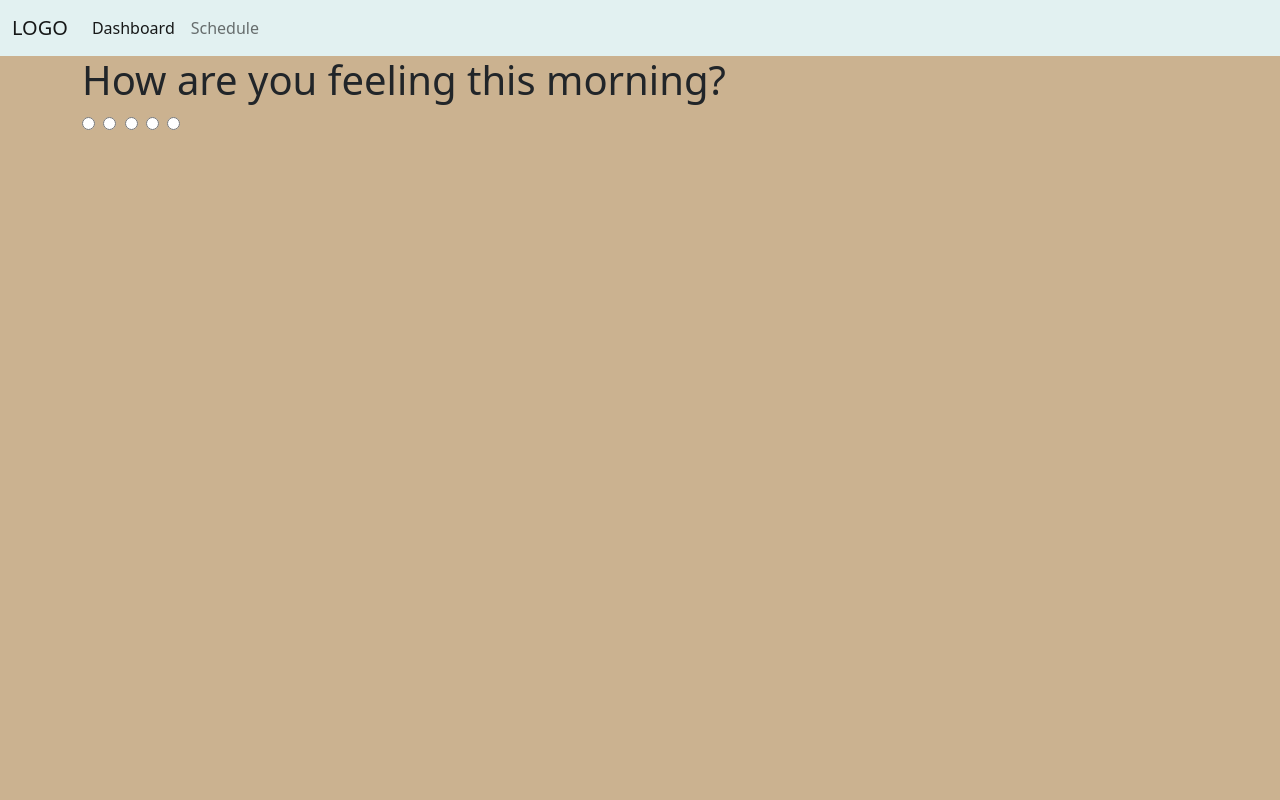
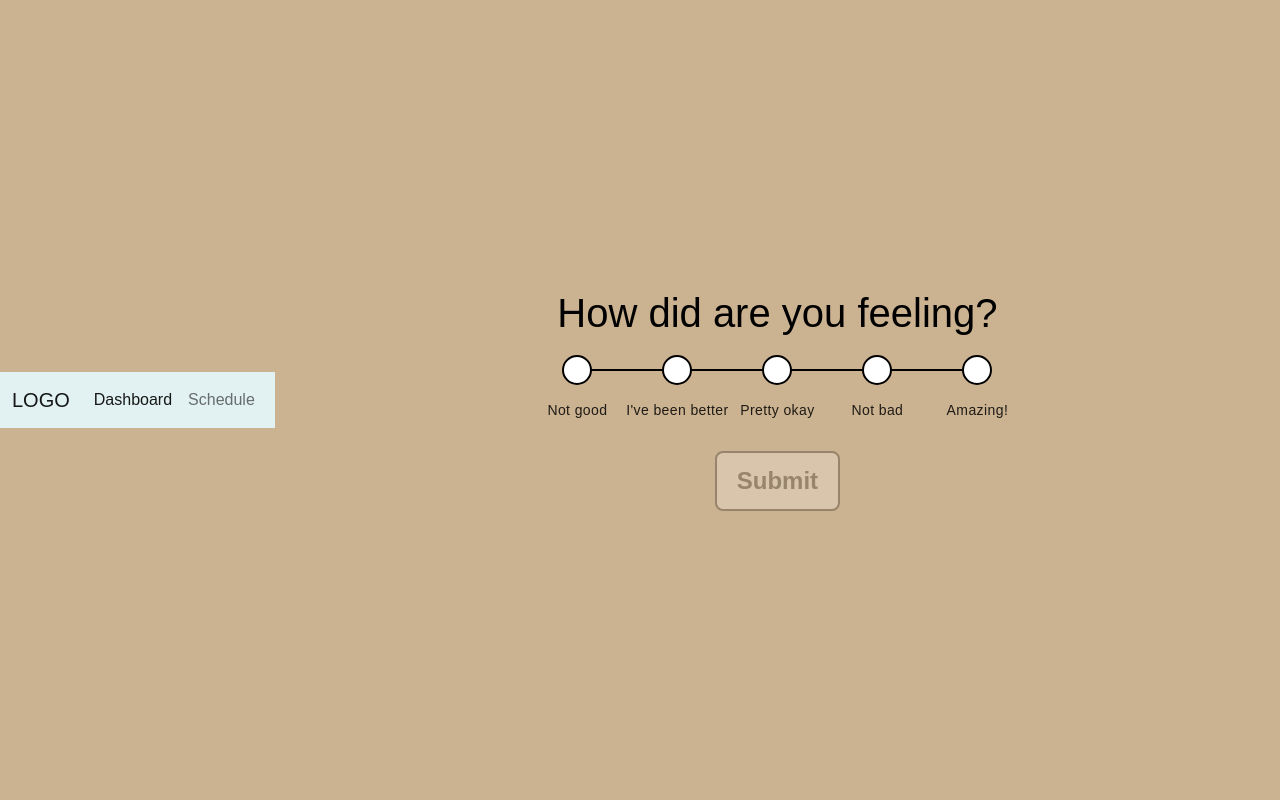
Before and after one commit to QuincyMillerDev/HackUCONN-2022, a Django app: page /question in a window 1280 px wide. Run offline with Django 4.2, Linux system fonts and the light colour scheme.

Commit message:
rough draft question bar

```diff
--- a/hay/haysite/static/css/style.css
+++ b/hay/haysite/static/css/style.css
@@ -4,3 +4,206 @@
 body {
     background: #CBB290;
 }
+html, body {
+    width: 100%;
+    height: 100%;
+    display: flex;
+    align-items: center;
+    justify-content: center;
+    font-family: 'Nunito', sans-serif;
+    color: #000;
+    user-select: none;
+}
+#form-wrapper {
+    width: 100%;
+    display: flex;
+    flex-direction: column;
+    align-items: center;
+}
+form {
+    width: 90%;
+    max-width: 500px;
+}
+form #form-title {
+    margin-top: 0;
+    font-weight: 400;
+    text-align: center;
+}
+form #debt-amount-slider {
+    display: flex;
+    flex-direction: row;
+    align-content: stretch;
+    position: relative;
+    width: 100%;
+    height: 50px;
+    user-select: none;
+}
+form #debt-amount-slider::before {
+    content: " ";
+    position: absolute;
+    height: 2px;
+    width: 100%;
+    width: calc(100% * (4 / 5));
+    top: 50%;
+    left: 50%;
+    transform: translate(-50%, -50%);
+    background: #000;
+}
+form #debt-amount-slider input, form #debt-amount-slider label {
+    box-sizing: border-box;
+    flex: 1;
+    user-select: none;
+    cursor: pointer;
+}
+form #debt-amount-slider label {
+    display: inline-block;
+    position: relative;
+    width: 20%;
+    height: 100%;
+    user-select: none;
+}
+form #debt-amount-slider label::before {
+    content: attr(data-debt-amount);
+    position: absolute;
+    left: 50%;
+    padding-top: 10px;
+    transform: translate(-50%, 45px);
+    font-size: 14px;
+    letter-spacing: 0.4px;
+    font-weight: 400;
+    white-space: nowrap;
+    opacity: 0.85;
+    transition: all 0.15s ease-in-out;
+}
+form #debt-amount-slider label::after {
+    content: " ";
+    position: absolute;
+    left: 50%;
+    top: 50%;
+    transform: translate(-50%, -50%);
+    width: 30px;
+    height: 30px;
+    border: 2px solid #000;
+    background: #fff;
+    border-radius: 50%;
+    pointer-events: none;
+    user-select: none;
+    z-index: 1;
+    cursor: pointer;
+    transition: all 0.15s ease-in-out;
+}
+form #debt-amount-slider label:hover::after {
+    transform: translate(-50%, -50%) scale(1.25);
+}
+form #debt-amount-slider input {
+    display: none;
+}
+form #debt-amount-slider input:checked + label::before {
+    font-weight: 800;
+    opacity: 1;
+}
+form #debt-amount-slider input:checked + label::after {
+    border-width: 4px;
+    transform: translate(-50%, -50%) scale(0.75);
+}
+form #debt-amount-slider input:checked ~ #debt-amount-pos {
+    opacity: 1;
+}
+form #debt-amount-slider input:checked:nth-child(1) ~ #debt-amount-pos {
+    left: 10%;
+}
+form #debt-amount-slider input:checked:nth-child(3) ~ #debt-amount-pos {
+    left: 30%;
+}
+form #debt-amount-slider input:checked:nth-child(5) ~ #debt-amount-pos {
+    left: 50%;
+}
+form #debt-amount-slider input:checked:nth-child(7) ~ #debt-amount-pos {
+    left: 70%;
+}
+form #debt-amount-slider input:checked:nth-child(9) ~ #debt-amount-pos {
+    left: 90%;
+}
+form #debt-amount-slider #debt-amount-pos {
+    display: block;
+    position: absolute;
+    top: 50%;
+    width: 12px;
+    height: 12px;
+    background: #000;
+    border-radius: 50%;
+    transition: all 0.15s ease-in-out;
+    transform: translate(-50%, -50%);
+    border: 2px solid #fff;
+    opacity: 0;
+    z-index: 2;
+}
+form:valid #debt-amount-slider input + label::before {
+    transform: translate(-50%, 45px) scale(0.9);
+    transition: all 0.15s linear;
+}
+form:valid #debt-amount-slider input:checked + label::before {
+    transform: translate(-50%, 45px) scale(1.1);
+    transition: all 0.15s linear;
+}
+form + button {
+    display: block;
+    position: relative;
+    margin: 56px auto 0;
+    padding: 10px 20px;
+    appearance: none;
+    transition: all 0.15s ease-in-out;
+    font-family: inherit;
+    font-size: 24px;
+    font-weight: 600;
+    background: #fff;
+    border: 2px solid #000;
+    border-radius: 8px;
+    outline: 0;
+    user-select: none;
+    cursor: pointer;
+}
+form + button:hover {
+    background: #000;
+    color: #fff;
+}
+form + button:hover:active {
+    transform: scale(0.9);
+}
+form + button:focus {
+    background: #4caf50;
+    border-color: #4caf50;
+    color: #fff;
+    pointer-events: none;
+}
+form + button:focus::before {
+    animation: spin 1s linear infinite;
+}
+form + button::before {
+    display: inline-block;
+    width: 0;
+    opacity: 0;
+    content: "\f3f4";
+    font-family: "Font Awesome 5 Pro";
+    font-weight: 900;
+    margin-right: 0;
+    transform: rotate(0deg);
+}
+form:invalid + button {
+    pointer-events: none;
+    opacity: 0.25;
+}
+@keyframes spin {
+    from {
+        transform: rotate(0deg);
+        width: 24px;
+        opacity: 1;
+        margin-right: 12px;
+   }
+    to {
+        transform: rotate(360deg);
+        width: 24px;
+        opacity: 1;
+        margin-right: 12px;
+   }
+}
--- a/hay/haysite/templates/hay/question.html
+++ b/hay/haysite/templates/hay/question.html
@@ -2,23 +2,24 @@
 {% load static %}
 {% block content %}
 
-
 <div id="form-wrapper">
-    <form action="/p/quote.php" method="GET">
-        <h1 id="form-title">How are you feeling this morning?</h1>
-        <div id="hay-slider">
-            <input type="radio" name="mood-option" id="1" value="1" required>
-            <label for="1" data-mood-option="Not so well"></label>
-            <input type="radio" name="mood-option" id="2" value="2" required>
-            <label for="2" data-mood-option="I'm alright"></label>
-            <input type="radio" name="mood-option" id="3" value="3" required>
-            <label for="3" data-mood-option="Pretty okay"></label>
-            <input type="radio" name="mood-option" id="4" value="4" required>
-            <label for="4" data-mood-option="Feeling good"></label>
-            <input type="radio" name="mood-option" id="5" value="5" required>
-            <label for="5" data-mood-option="Amazing!"></label>
-        </div>
-    </form>
+	<form action="/p/quote.php" method="GET">
+		<h1 id="form-title">How did are you feeling?</h1>
+		<div id="debt-amount-slider">
+			<input type="radio" name="debt-amount" id="1" value="1" required>
+			<label for="1" data-debt-amount="Not good"></label>
+			<input type="radio" name="debt-amount" id="2" value="2" required>
+			<label for="2" data-debt-amount="I've been better"></label>
+			<input type="radio" name="debt-amount" id="3" value="3" required>
+			<label for="3" data-debt-amount="Pretty okay"></label>
+			<input type="radio" name="debt-amount" id="4" value="4" required>
+			<label for="4" data-debt-amount="Not bad"></label>
+			<input type="radio" name="debt-amount" id="5" value="5" required>
+			<label for="5" data-debt-amount="Amazing!"></label>
+			<div id="debt-amount-pos"></div>
+		</div>
+	</form>
+	<button type="submit">Submit</button>
 </div>
 
 {% endblock content %}
```
